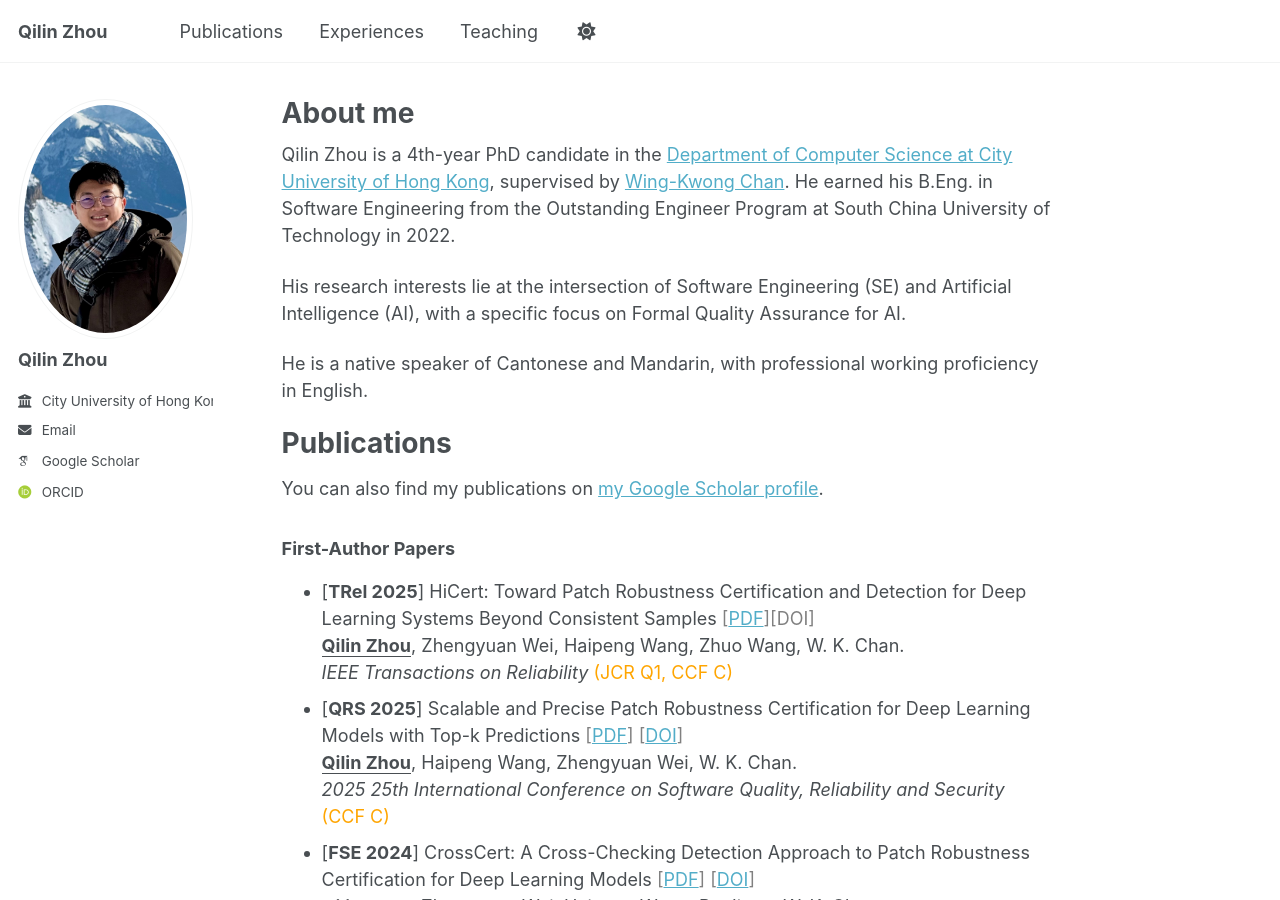
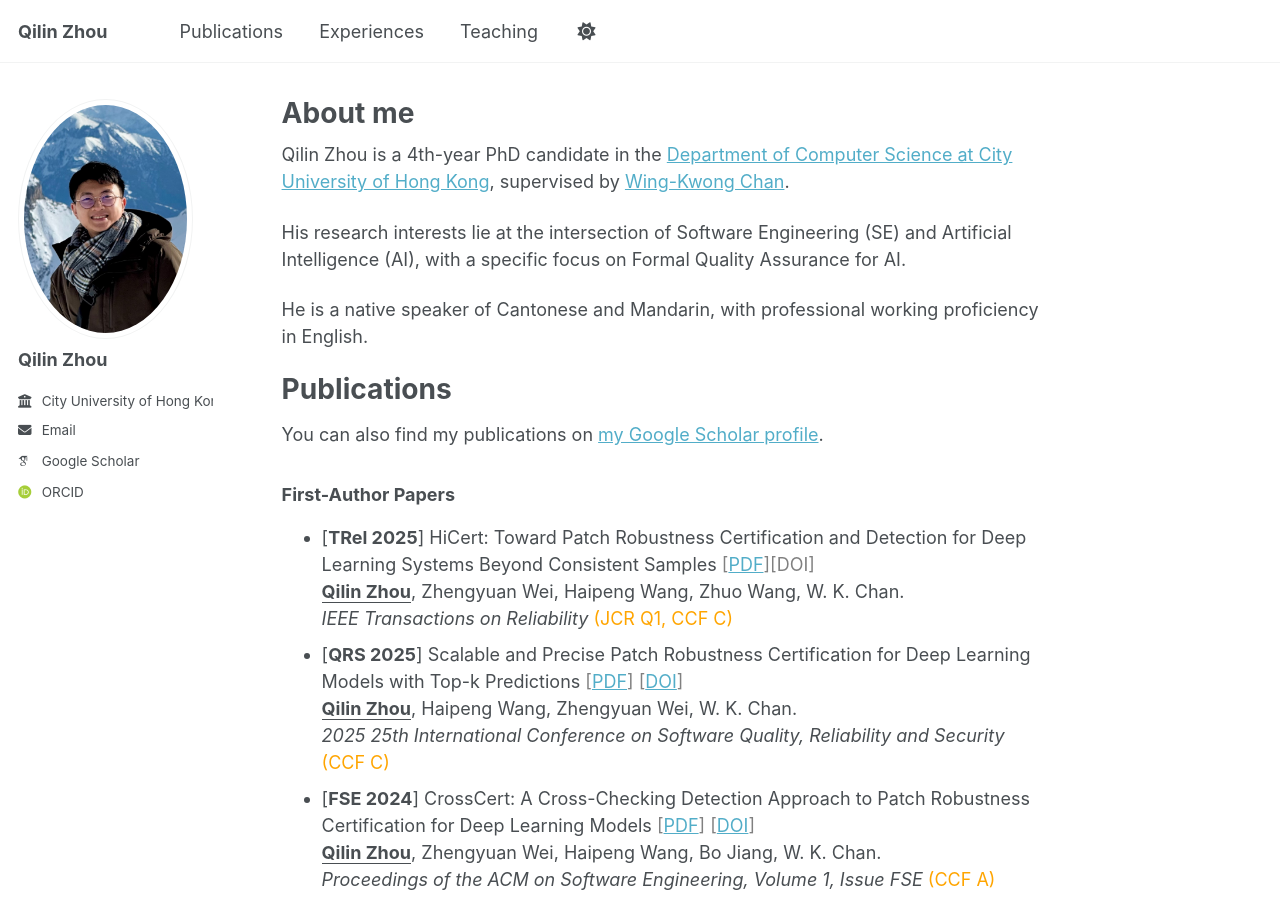
Before and after one commit to qilin-zhou/qilin-zhou.github.io, a Jekyll site: the page built from _pages/about.md, in a window 1280 px wide and 900 px high. Built offline with Jekyll 4.4.1, drawn with Linux system fonts in a browser that asks for light colours; some web fonts are replaced; a script bundle is joined from its source files by our own code; library files that are not in the unit come from our copies; some of the changed text lies outside the part shown.

Commit message:
Update about.md

```diff
--- a/_pages/about.md
+++ b/_pages/about.md
@@ -6,7 +6,7 @@
   - /about/
   - /about.html
 ---
-Qilin Zhou is a 4th-year PhD candidate in the [Department of Computer Science at City University of Hong Kong](https://www.cs.cityu.edu.hk/), supervised by [Wing-Kwong Chan](https://www.cs.cityu.edu.hk/~wkchan/). He earned his B.Eng. in Software Engineering from the Outstanding Engineer Program at South China University of Technology in 2022.
+Qilin Zhou is a 4th-year PhD candidate in the [Department of Computer Science at City University of Hong Kong](https://www.cs.cityu.edu.hk/), supervised by [Wing-Kwong Chan](https://www.cs.cityu.edu.hk/~wkchan/).
 
 His research interests lie at the intersection of Software Engineering (SE) and Artificial Intelligence (AI), with a specific focus on Formal Quality Assurance for AI.
 
@@ -48,7 +48,7 @@
 City University of Hong Kong
 * **Honors:** Research Tuition Scholarship (RTS) and Postgraduate Studentship (PGS)
 
-**B.Eng. in Software Engineering (Outstanding Class)** <span style="float: right; font-style: italic;">2018 - 2022</span>
+**B.Eng. in Software Engineering (Outstanding Engineer Program)** <span style="float: right; font-style: italic;">2018 - 2022</span>
 South China University of Technology
 * **Minor:** Finance
 * **Honors:** University Scholarship
```
